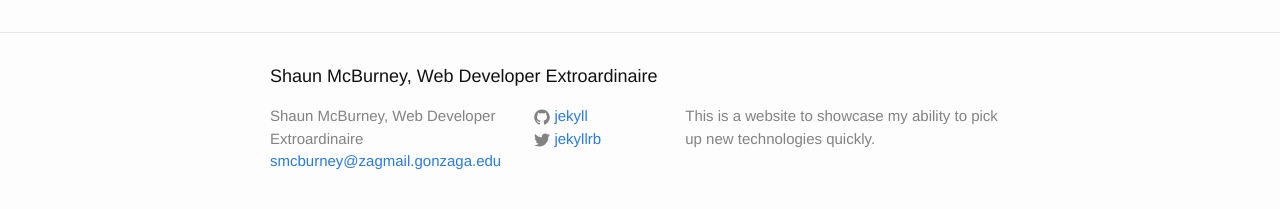
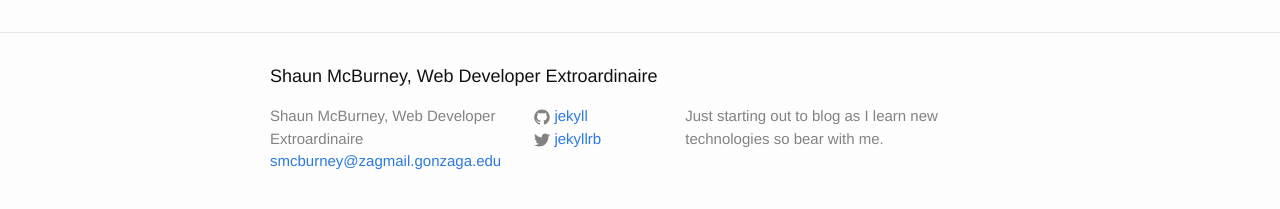
Before and after one commit to 5h4un/5h4un.github.io, a Jekyll site: the page built from index.html, in a window 1280 px wide. Shown: the part 264-473 px from the top of the page. Built offline with Jekyll 4.4.1, drawn with Linux system fonts in a browser that asks for light colours.

Commit message:
updated site description

```diff
--- a/_config.yml
+++ b/_config.yml
@@ -10,7 +10,7 @@ title: Shaun McBurney, Web Developer Extroardinaire
 include: ['_pages']
 email: smcburney@zagmail.gonzaga.edu
 description: > # this means to ignore newlines until "baseurl:"
-  This is a website to showcase my ability to pick up new technologies quickly.
+  Just starting out to blog as I learn new technologies so bear with me.
 baseurl: "" # the subpath of your site, e.g. /blog
 url: "http://yourdomain.com" # the base hostname & protocol for your site
 twitter_username: jekyllrb
```
